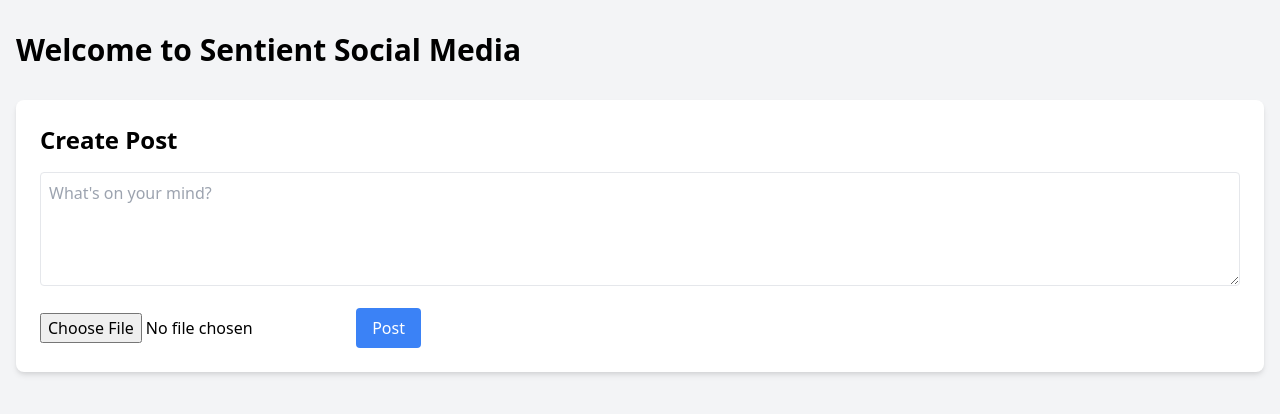
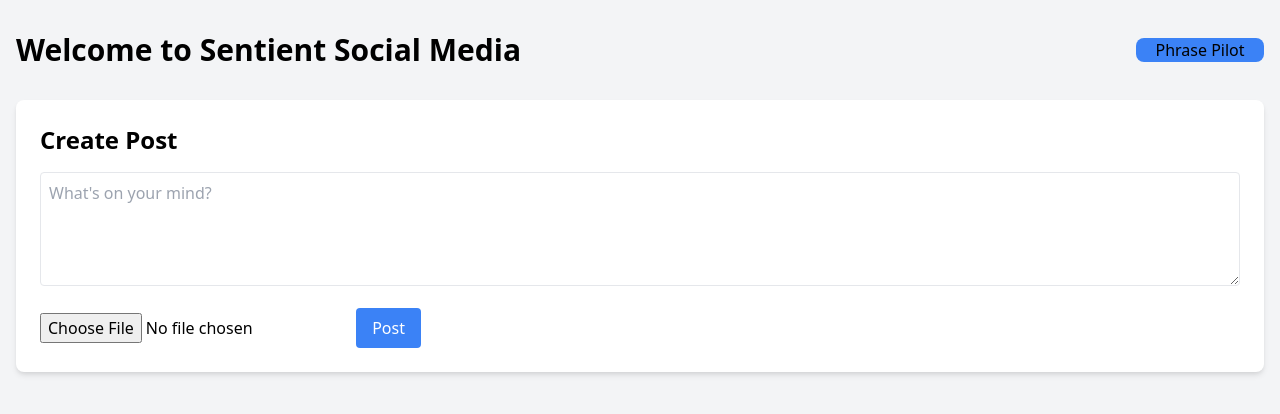
Before and after one commit to cashilaa/Sentient-Social, a Flask app: template templates/index.html in a window 1280 px wide. Shown: the part 64-478 px from the top of the page. Run offline with Flask 3, Linux system fonts and the light colour scheme; the template is opened without the code that fills it, so the values that code supplies are empty.

Commit message:
Update index.html

```diff
--- a/templates/index.html
+++ b/templates/index.html
@@ -1,6 +1,11 @@
 {% extends "base.html" %}
 {% block content %}
-    <h1 class="text-3xl font-bold mb-8">Welcome to Sentient Social Media</h1>
+    <div class="flex items-center justify-between mb-8">
+        <h1 class="text-3xl font-bold">Welcome to Sentient Social Media</h1>
+        <button class='border-transparent w-32 rounded-lg bg-blue-500'>
+            <a href='https://phrasepilot.onrender.com'>Phrase Pilot</a>
+        </button>
+    </div>
 
     <div class="bg-white p-6 rounded-lg shadow-md mb-8">
         <h2 class="text-2xl font-semibold mb-4">Create Post</h2>
```
